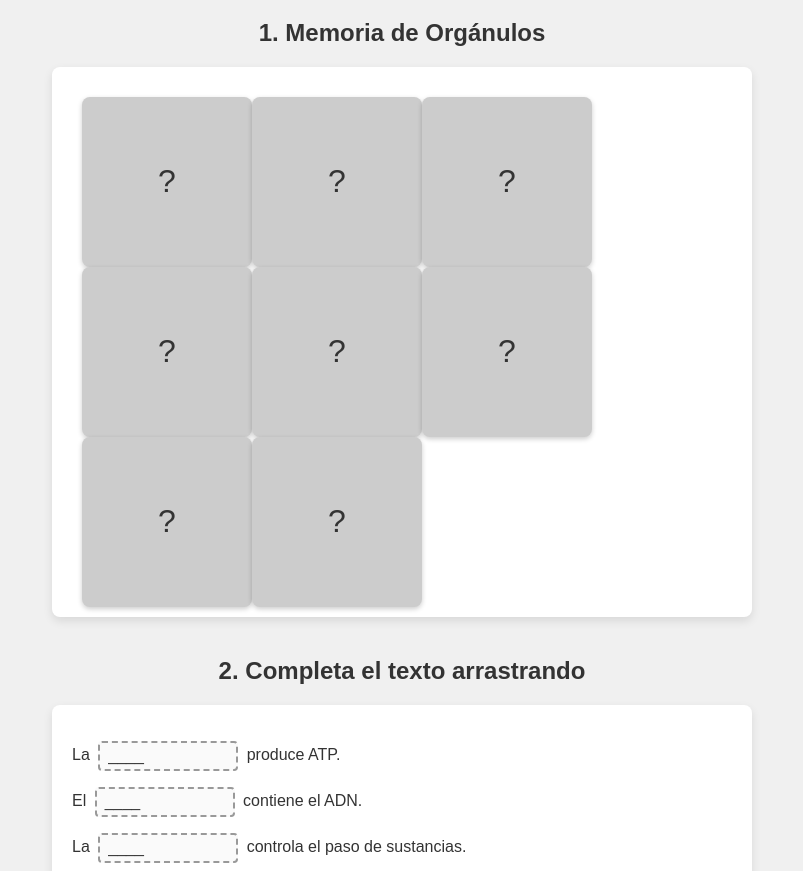
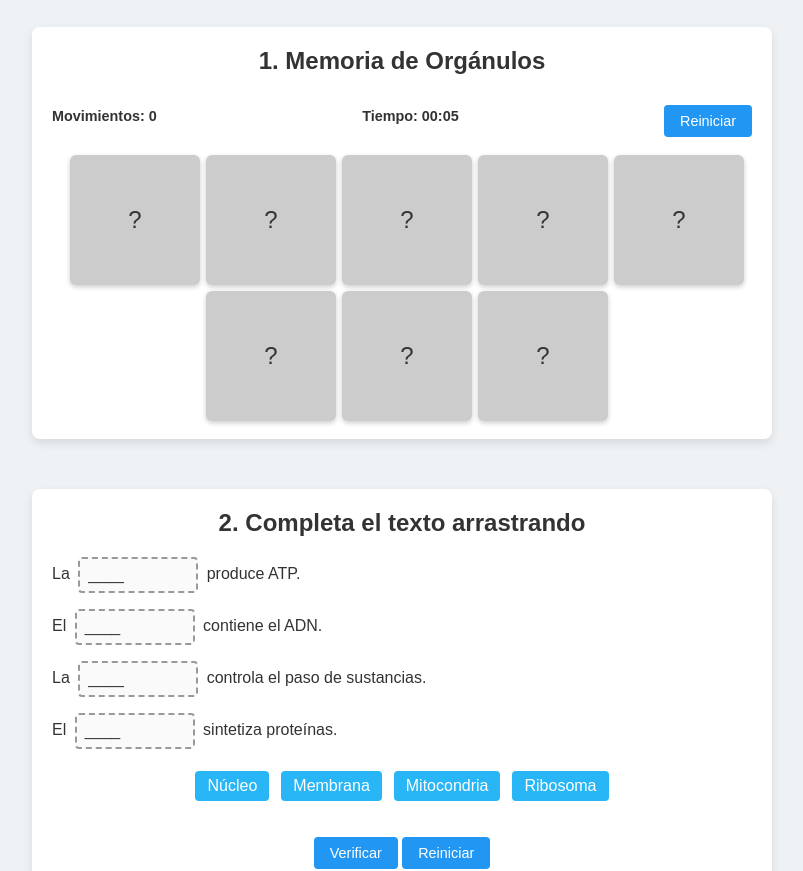
Before and after one commit to edgarfuentes07/juego-celula, a plain HTML site: page index.html in a window 1280 px wide. Shown: the part 81-952 px from the top of the page, without its empty margins (238-1041 px from the left). Drawn offline with Linux system fonts and the light colour scheme.

Commit message:
Update index.html

```diff
--- a/index.html
+++ b/index.html
@@ -8,26 +8,45 @@
     body {
       margin: 0;
       padding: 20px;
-      background: #f0f0f0;
-      font-family: sans-serif;
+      background: #eef2f5;
+      font-family: Arial, sans-serif;
       color: #333;
     }
-    h1, h2 { text-align: center; }
-    /* ---- Memory Game ---- */
+    h1 {
+      text-align: center;
+      margin-bottom: 30px;
+    }
+    section {
+      max-width: 700px;
+      margin: 0 auto 50px;
+      background: #fff;
+      padding: 20px;
+      border-radius: 8px;
+      box-shadow: 0 4px 10px rgba(0,0,0,0.1);
+    }
+    h2 {
+      margin-top: 0;
+      text-align: center;
+    }
+    /* ---------- Memory Game ---------- */
+    #memory-header {
+      display: flex;
+      justify-content: space-between;
+      align-items: center;
+      margin-bottom: 10px;
+      font-weight: bold;
+    }
+    #memory-header div { font-size: 0.9rem; }
     #memory-game {
-      width: 660px;
-      margin: 0 auto 40px;
       display: flex;
       flex-wrap: wrap;
-      perspective: 1000px;
-      background: #fff;
-      padding: 20px;
-      box-shadow: 0 4px 10px rgba(0,0,0,0.1);
-      border-radius: 8px;
+      perspective: 800px;
+      justify-content: center;
     }
     .card {
-      width: 150px; height: 150px;
-      margin: 10px;
+      width: 120px;
+      height: 120px;
+      margin: 8px;
       position: relative;
       transform-style: preserve-3d;
       transition: transform 0.5s;
@@ -36,39 +55,57 @@
     .card.flipped { transform: rotateY(180deg); }
     .card.matched { pointer-events: none; }
     .card-face {
-      position: absolute; backface-visibility: hidden;
+      position: absolute;
       width: 100%; height: 100%;
-      border-radius: 8px;
-      display: flex; align-items: center; justify-content: center;
-      font-size: 1rem; padding: 10px;
+      backface-visibility: hidden;
+      border-radius: 6px;
+      display: flex;
+      align-items: center;
+      justify-content: center;
       box-shadow: 0 2px 5px rgba(0,0,0,0.2);
       text-align: center;
+      padding: 5px;
+      font-size: 0.9rem;
     }
-    .card-front { background: #ccc; font-size:2rem; }
+    .card-front {
+      background: #cccccc;
+      font-size: 1.5rem;
+    }
     .card-back {
-      background: #fff; transform: rotateY(180deg);
+      background: #ffffff;
+      transform: rotateY(180deg);
     }
     .card.matched .card-back {
-      background: #4CAF50; color: #fff;
+      background: #4CAF50;
+      color: #fff;
     }
-    /* ---- Drag & Drop ---- */
-    #ddl-game {
-      max-width: 660px;
-      margin: 0 auto;
-      background: #fff;
-      padding: 20px;
-      box-shadow: 0 4px 10px rgba(0,0,0,0.1);
-      border-radius: 8px;
+    .btn {
+      display: inline-block;
+      padding: 8px 16px;
+      margin-top: 10px;
+      background: #2196F3;
+      color: #fff;
+      border: none;
+      border-radius: 4px;
+      cursor: pointer;
+      font-size: 0.9rem;
+    }
+    .btn:hover { background: #1976D2; }
+    /* ---------- Drag & Drop ---------- */
+    #ddl-game p {
+      font-size: 1rem;
+      line-height: 1.5;
     }
     .dropzone {
       display: inline-block;
-      min-width: 120px;
+      min-width: 100px;
       padding: 4px 8px;
       margin: 0 4px;
       border: 2px dashed #999;
       border-radius: 4px;
+      background: #fafafa;
       vertical-align: middle;
-      background: #fafafa;
+      transition: background 0.3s, border-color 0.3s;
     }
     .dropzone.filled { border-style: solid; background: #e0f7fa; }
     .dragitem {
@@ -82,16 +119,9 @@
       user-select: none;
     }
     #draggables { text-align: center; margin-top: 16px; }
-    #ddl-check {
-      display: block;
-      margin: 20px auto 0;
-      padding: 10px 20px;
-      background: #4CAF50;
-      color: #fff;
-      border: none;
-      border-radius: 5px;
-      cursor: pointer;
-      font-size: 1rem;
+    #ddl-controls {
+      text-align: center;
+      margin-top: 20px;
     }
     #ddl-feedback {
       text-align: center;
@@ -104,9 +134,19 @@
 
   <h1>Juegos Interactivos: La Célula</h1>
 
+  <!-- Memory Game Section -->
+  <section>
     <h2>1. Memoria de Orgánulos</h2>
+    <div id="memory-header">
+      <div>Movimientos: <span id="moves">0</span></div>
+      <div>Tiempo: <span id="timer">00:00</span></div>
+      <button id="memory-reset" class="btn">Reiniciar</button>
+    </div>
     <div id="memory-game"></div>
+  </section>
 
+  <!-- Drag & Drop Section -->
+  <section>
     <h2>2. Completa el texto arrastrando</h2>
     <div id="ddl-game">
       <p>La <span class="dropzone" data-term="Mitocondria">____</span> produce ATP.</p>
@@ -114,106 +154,158 @@
       <p>La <span class="dropzone" data-term="Membrana">____</span> controla el paso de sustancias.</p>
       <p>El <span class="dropzone" data-term="Ribosoma">____</span> sintetiza proteínas.</p>
 
-    <div id="draggables">
-      <div class="dragitem" draggable="true" data-term="Mitocondria">Mitocondria</div>
-      <div class="dragitem" draggable="true" data-term="Núcleo">Núcleo</div>
-      <div class="dragitem" draggable="true" data-term="Membrana">Membrana</div>
-      <div class="dragitem" draggable="true" data-term="Ribosoma">Ribosoma</div>
+      <div id="draggables"></div>
+
+      <div id="ddl-controls">
+        <button id="ddl-check" class="btn">Verificar</button>
+        <button id="ddl-reset" class="btn">Reiniciar</button>
       </div>
-
-    <button id="ddl-check">Verificar respuestas</button>
       <p id="ddl-feedback"></p>
     </div>
+  </section>
 
   <script>
-    // --- Memory Game ---
-    const items = [
+    // ---------- Memory Game ----------
+    const memoryItems = [
       { name: "Mitocondria", text: "Produce ATP (energía)" },
       { name: "Núcleo",      text: "Contiene el ADN" },
       { name: "Membrana",    text: "Controla paso de sustancias" },
       { name: "Ribosoma",    text: "Sintetiza proteínas" }
     ];
-    let cards = items.concat(items).sort(() => 0.5 - Math.random());
-    const game = document.getElementById("memory-game");
-    let firstCard, secondCard, lock = false;
+    let memoryCards, firstCard, secondCard, lock = false;
+    let moves = 0, timerInterval, seconds = 0;
 
-    cards.forEach(item => {
-      const card = document.createElement("div");
-      card.className = "card";
+    function initMemoryGame() {
+      // reset variables
+      clearInterval(timerInterval);
+      seconds = 0;
+      moves = 0;
+      document.getElementById('moves').textContent = moves;
+      document.getElementById('timer').textContent = '00:00';
+      firstCard = null;
+      secondCard = null;
+      lock = false;
+      // shuffle cards
+      memoryCards = memoryItems.concat(memoryItems).sort(() => 0.5 - Math.random());
+      const container = document.getElementById('memory-game');
+      container.innerHTML = '';
+      // create cards
+      memoryCards.forEach(item => {
+        const card = document.createElement('div');
+        card.className = 'card';
         card.dataset.name = item.name;
-      const front = document.createElement("div");
-      front.className = "card-face card-front";
-      front.textContent = "?";
-      const back = document.createElement("div");
-      back.className = "card-face card-back";
+        const front = document.createElement('div');
+        front.className = 'card-face card-front';
+        front.textContent = '?';
+        const back = document.createElement('div');
+        back.className = 'card-face card-back';
         back.innerHTML = `<strong>${item.name}</strong><br><small>${item.text}</small>`;
         card.append(front, back);
-      game.appendChild(card);
+        container.append(card);
+        card.addEventListener('click', () => flipCard(card));
+      });
+      // start timer
+      timerInterval = setInterval(() => {
+        seconds++;
+        const m = String(Math.floor(seconds/60)).padStart(2,'0');
+        const s = String(seconds%60).padStart(2,'0');
+        document.getElementById('timer').textContent = `${m}:${s}`;
+      }, 1000);
+    }
 
-      card.addEventListener("click", () => {
-        if (lock || card === firstCard || card.classList.contains("matched")) return;
-        card.classList.add("flipped");
+    function flipCard(card) {
+      if (lock || card === firstCard || card.classList.contains('matched')) return;
+      card.classList.add('flipped');
       if (!firstCard) {
         firstCard = card;
       } else {
         secondCard = card;
         lock = true;
+        moves++;
+        document.getElementById('moves').textContent = moves;
         if (firstCard.dataset.name === secondCard.dataset.name) {
-            [firstCard, secondCard].forEach(c => c.classList.add("matched"));
-            resetMemoryTurn();
+          [firstCard, secondCard].forEach(c => c.classList.add('matched'));
+          resetTurn();
         } else {
           setTimeout(() => {
-              [firstCard, secondCard].forEach(c => c.classList.remove("flipped"));
-              resetMemoryTurn();
+            [firstCard, secondCard].forEach(c => c.classList.remove('flipped'));
+            resetTurn();
           }, 800);
         }
       }
-      });
-    });
+    }
 
-    function resetMemoryTurn() {
+    function resetTurn() {
       [firstCard, secondCard] = [null, null];
       lock = false;
     }
 
-    // --- Drag & Drop ---
-    const draggables = document.querySelectorAll('.dragitem');
-    const dropzones  = document.querySelectorAll('.dropzone');
-    let draggedTerm = null;
+    document.getElementById('memory-reset').addEventListener('click', () => {
+      clearInterval(timerInterval);
+      initMemoryGame();
+    });
 
-    draggables.forEach(item => {
-      item.addEventListener('dragstart', e => {
-        draggedTerm = item.dataset.term;
-        e.dataTransfer.setData('text/plain', draggedTerm);
+    // ---------- Drag & Drop ----------
+    const ddlItems = ["Mitocondria","Núcleo","Membrana","Ribosoma"];
+    let dragged = null;
+
+    function initDDL() {
+      // clear dropzones
+      document.querySelectorAll('.dropzone').forEach(z => {
+        z.textContent = '____';
+        z.classList.remove('filled');
+      });
+      // build draggables shuffled
+      const container = document.getElementById('draggables');
+      container.innerHTML = '';
+      ddlItems.sort(() => 0.5 - Math.random()).forEach(term => {
+        const div = document.createElement('div');
+        div.className = 'dragitem';
+        div.draggable = true;
+        div.textContent = term;
+        div.dataset.term = term;
+        container.append(div);
+        div.addEventListener('dragstart', e => {
+          dragged = term;
         });
       });
-
-    dropzones.forEach(zone => {
+      // set drop events
+      document.querySelectorAll('.dropzone').forEach(zone => {
         zone.addEventListener('dragover', e => e.preventDefault());
         zone.addEventListener('drop', e => {
           e.preventDefault();
-        const term = e.dataTransfer.getData('text/plain');
           if (!zone.classList.contains('filled')) {
-          zone.textContent = term;
+            zone.textContent = dragged;
             zone.classList.add('filled');
           }
         });
       });
+      document.getElementById('ddl-feedback').textContent = '';
+    }
 
     document.getElementById('ddl-check').addEventListener('click', () => {
       let correct = 0;
-      dropzones.forEach(zone => {
-        if (zone.textContent === zone.dataset.term) {
-          zone.style.borderColor = '#4CAF50';
+      document.querySelectorAll('.dropzone').forEach(z => {
+        if (z.textContent === z.dataset.term) {
+          z.style.borderColor = '#4CAF50';
           correct++;
         } else {
-          zone.style.borderColor = '#F44336';
+          z.style.borderColor = '#F44336';
         }
       });
       const fb = document.getElementById('ddl-feedback');
-      fb.textContent = `Has completado ${correct} de ${dropzones.length} correctamente.`;
-      fb.style.color = correct === dropzones.length ? '#4CAF50' : '#F44336';
+      fb.textContent = `Has completado ${correct} de ${ddlItems.length} correctamente.`;
+      fb.style.color = correct === ddlItems.length ? '#4CAF50' : '#F44336';
+    });
+
+    document.getElementById('ddl-reset').addEventListener('click', initDDL);
+
+    // initialize both games on load
+    window.addEventListener('load', () => {
+      initMemoryGame();
+      initDDL();
     });
   </script>
+
 </body>
 </html>
```
Lines whose indentation alone changed are shown as unchanged.
